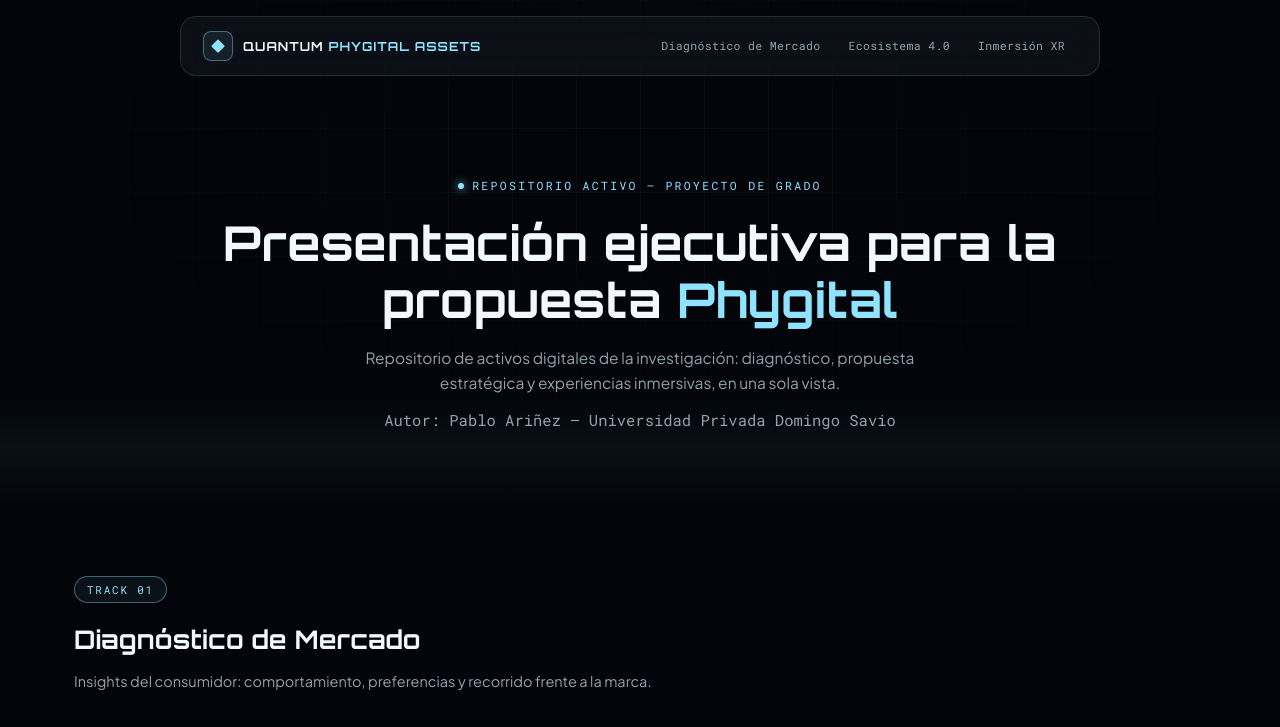
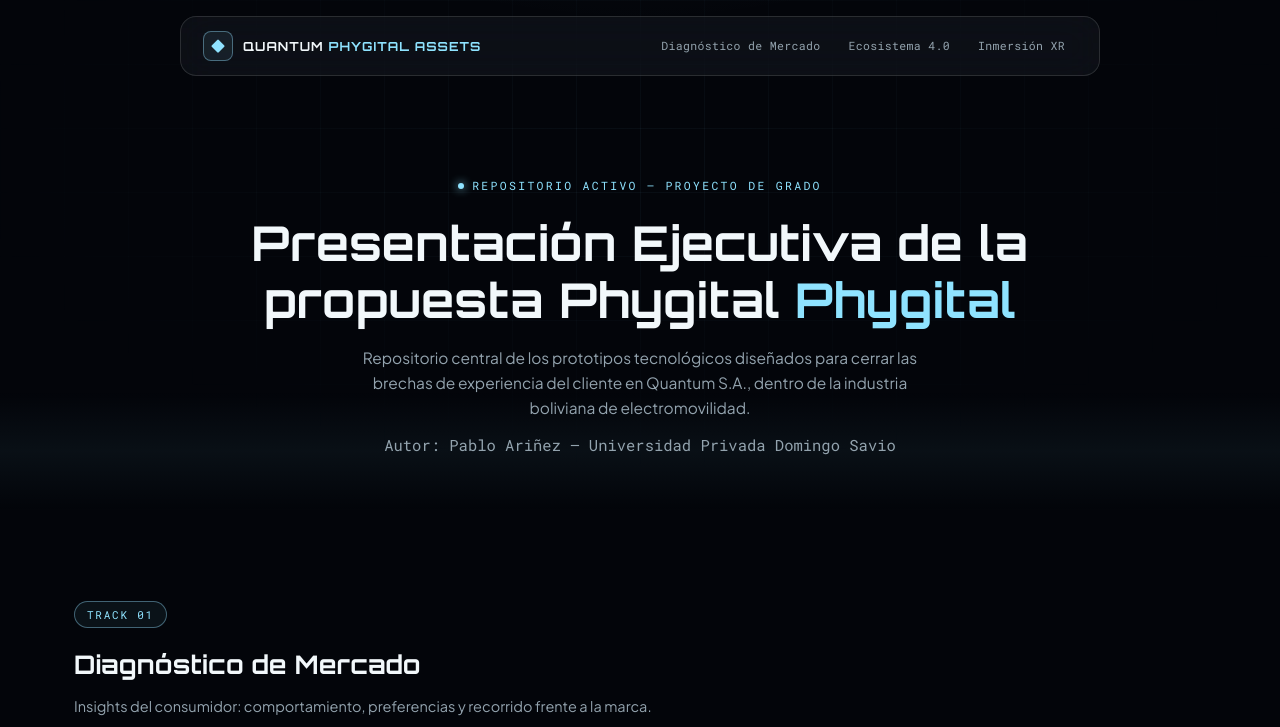
Before and after one commit to pablojesusarinez-dev/quantum-phygital-assets, a plain HTML site: page index.html in a window 1280 px wide. Shown: the top 727 px of the page. Drawn offline with Linux system fonts and the light colour scheme.

Commit message:
Update index.html

```diff
--- a/index.html
+++ b/index.html
@@ -3,7 +3,7 @@
 <head>
 <meta charset="UTF-8">
 <meta name="viewport" content="width=device-width, initial-scale=1.0">
-<title>Presentación Ejecutiva — Propuesta Phygital</title>
+<title>Presentación Ejecutiva de la propuesta Phygital</title>
 <link rel="preconnect" href="https://fonts.googleapis.com">
 <link href="https://fonts.googleapis.com/css2?family=Orbitron:wght@600;700&family=Plus+Jakarta+Sans:wght@400;500;600;700&family=Roboto+Mono:wght@400;500&display=swap" rel="stylesheet">
 <link rel="stylesheet" href="https://cdnjs.cloudflare.com/ajax/libs/font-awesome/6.5.1/css/all.min.css">
@@ -317,8 +317,8 @@
 
 <section class="hero">
   <div class="hero-eyebrow"><span class="dot"></span> REPOSITORIO ACTIVO — PROYECTO DE GRADO</div>
-  <h1>Presentación ejecutiva para la propuesta <span>Phygital</span></h1>
-  <p>Repositorio de activos digitales de la investigación: diagnóstico, propuesta estratégica y experiencias inmersivas, en una sola vista.</p>
+  <h1>Presentación Ejecutiva de la propuesta Phygital <span>Phygital</span></h1>
+  <p>Repositorio central de los prototipos tecnológicos diseñados para cerrar las brechas de experiencia del cliente en Quantum S.A., dentro de la industria boliviana de electromovilidad.</p>
   <p class="hero-sub2">Autor: Pablo Ariñez — Universidad Privada Domingo Savio</p>
 </section>
 
```
